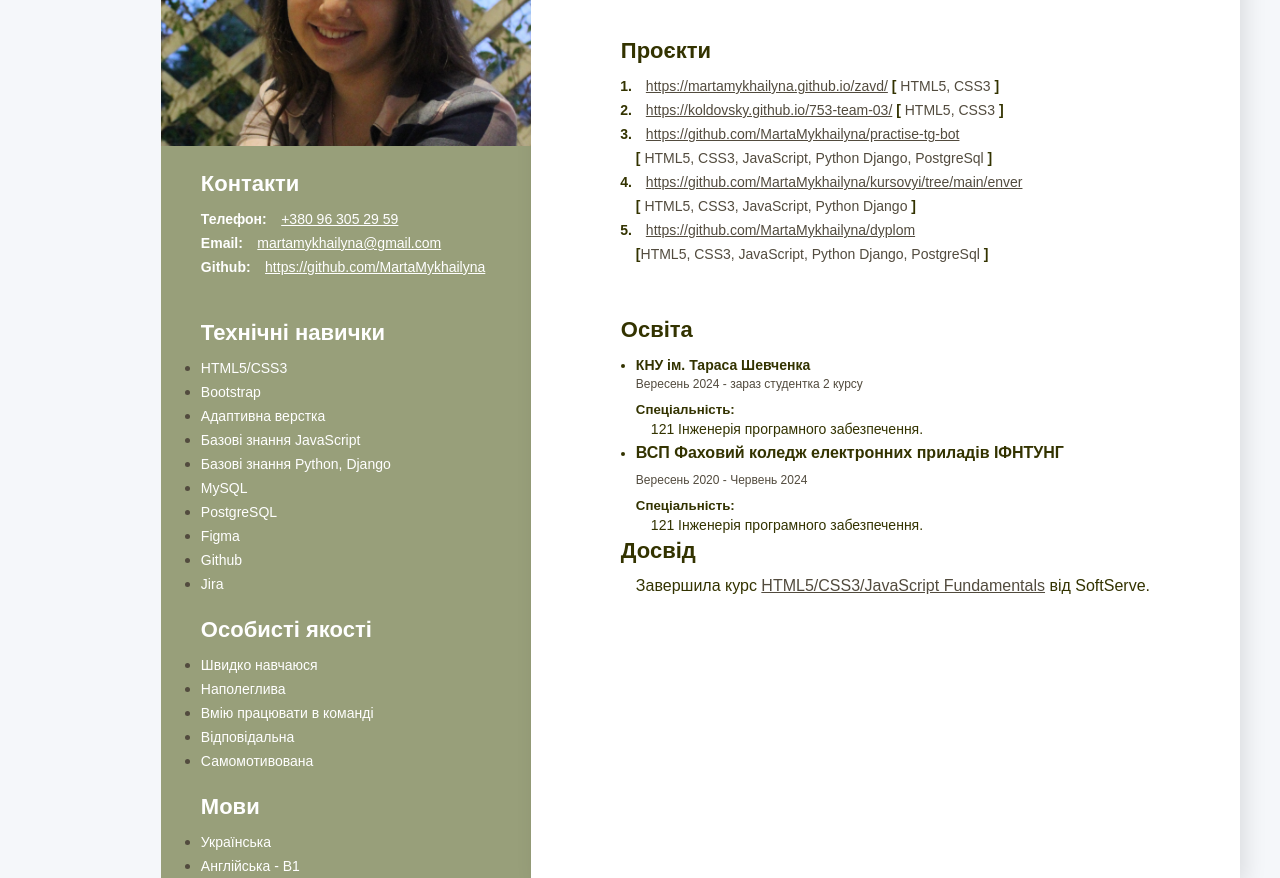
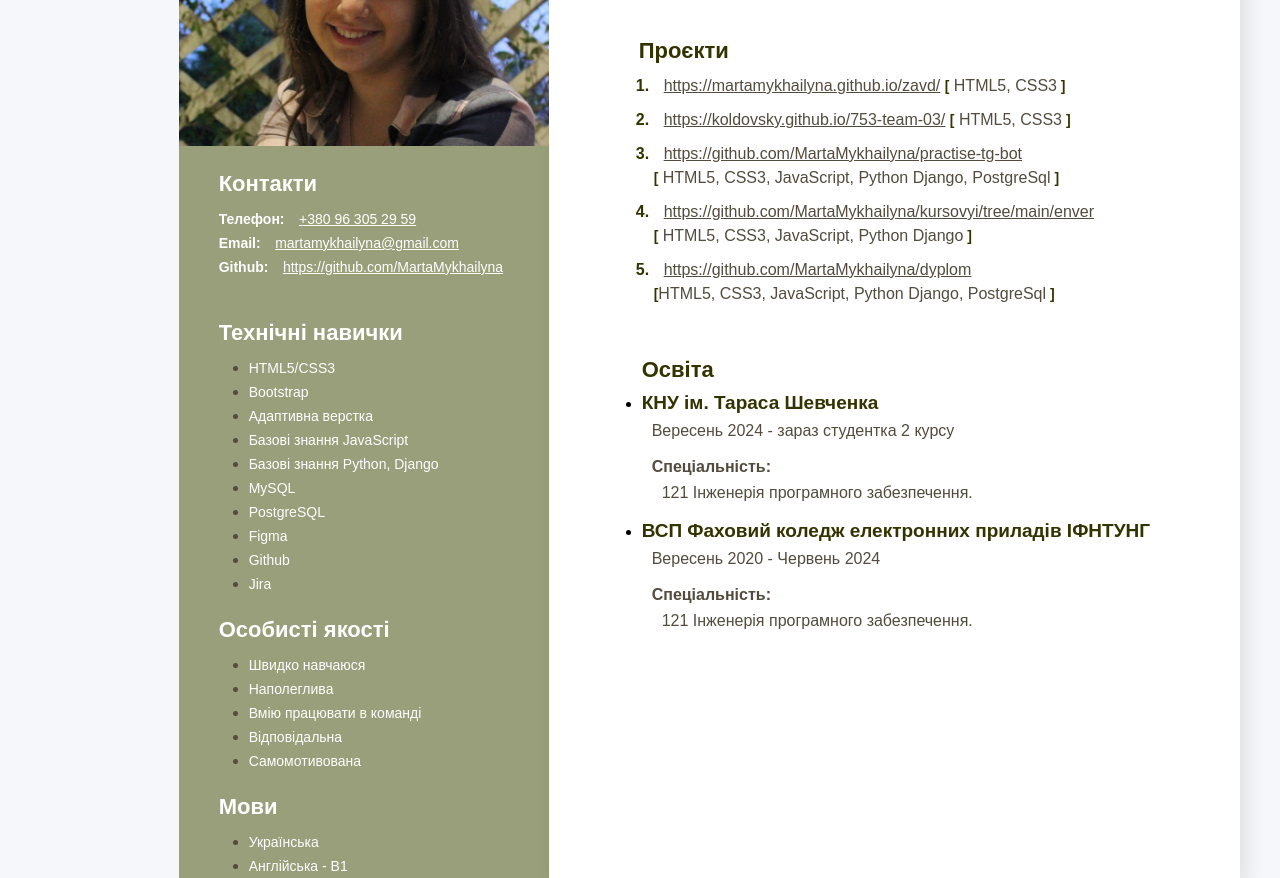
Before and after one commit to MartaMykhailyna/resume, a plain HTML site: page index.html in a window 1280 px wide. Shown: the part 214-1092 px from the top of the page. Drawn offline with Linux system fonts and the light colour scheme.

Commit message:
finished

```diff
--- a/css/style.css
+++ b/css/style.css
@@ -69,10 +69,14 @@ body {
     margin-left: 15px;
 }
 
+.project__item:not(:first-child) {
+    margin-top: 10px;
+}
+
 .project__item {
     font-style: normal;
     font-weight: 700;
-    font-size: 14px;
+    font-size: 16px;
     line-height: 24px;
     color: #333300;
 }
@@ -80,7 +84,7 @@ body {
 .project, .project-link {
     font-style: normal;
     font-weight: 400;
-    font-size: 14px;
+    font-size: 16px;
     line-height: 24px;
     color: #524B3E;
 }
@@ -100,28 +104,34 @@ body {
 
 .education {
     height: 115px;
-    width: 330px;
+    width: 100%;
     margin-top: 45px;
     margin-left: 3px;
 }
-
+.education__list *:not(h4, li){
+    padding-left:10px;
+}
 .education__position {
     font-style: normal;
     font-weight: 700;
-    font-size: 16px;
+    /* font-size: 16px; */
     line-height: 20px;
     color: #333300;
     margin-bottom: 10px;
 }
-
-
-.period {
+.education h4{
+    font-size: 19px;
+}
+.small-text{
     font-style: normal;
     font-weight: 400;
-    font-size: 12px;
-    line-height: 15px;
+    font-size: 16px;
+    line-height: 16px;
     color: #524B3E;
     margin-bottom: 10px;
+}
+.text-bold{
+    font-weight: 700;
 }
 
 .line {
@@ -132,25 +142,23 @@ body {
     color: #333300;
 }
 
-.main-content__list {
+ /* .main-content__list {
     padding: 0;
     margin-left: 15px;
     color: #333300;
+} */
+
+.main-content__list-item {
+    margin-bottom: 20px;
 }
 
-.main-content__list-item {
-    font-style: normal;
-    font-weight: 400;
-    font-size: 14px;
-    line-height: 24px;
-    color: #333300;
-}
+/*
 .experience__list-item a{
     font-style: normal;
     font-weight: 400;
     line-height: 24px;
     color: #524B3E;
-}
+} */
 
 /*sidebar styles*/
 
@@ -204,7 +212,9 @@ body {
 .tech-skills {
     margin-top: 15px;
 }
-
+.sidebar__list{
+    padding-left: 30px;
+}
 .sidebar__list-item {
     color: #524B3E;
 }
--- a/index.html
+++ b/index.html
@@ -62,16 +62,17 @@
             </ol>
         </section>
         <!--education-->
-        <section class="Education">
+        <section class="education">
             <h3 class="title">Освіта</h3>
             <!--Education1-->
             <div class="education__list-container">
                 <ul class="education__list main-content__list">
-                    <li class="education__list-item main-content__list-item"><h4 class="education-position"> КНУ ім. Тараса Шевченка</h4>
-                        <p class="period"> Вересень 2024 - зараз студентка 2 курсу </p></li>
-                    <h5 class="faculty">Спеціальність:</h5>
+                    <li class="education__list-item main-content__list-item">
+                        <h4 class="education__position"> КНУ ім. Тараса Шевченка</h4>
+                        <p class="period small-text"> Вересень 2024 - зараз студентка 2 курсу </p></li>
+                    <h5 class="faculty small-text text-bold">Спеціальність:</h5>
                     <div class="faculty__list-item main-content__list">
-                        <p style="list-style: none;" class="main-content__list-item">121 Інженерія програмного
+                        <p style="list-style: none;" class="main-content__list-item small-text">121 Інженерія програмного
                             забезпечення.
                         </p>
                     </div>
@@ -79,32 +80,31 @@
                 <ul class="education__list main-content__list">
                     <li class="education__list-item main-content__list-item">
                         <h4 class="education__position">ВСП Фаховий коледж електронних приладів ІФНТУНГ</h4>
-                        <p class="period"> Вересень 2020 - Червень 2024 </p>
+                        <p class="period small-text"> Вересень 2020 - Червень 2024 </p>
                     </li>
-                    <h5 class="faculty">Спеціальність:</h5>
+                    <h5 class="faculty small-text text-bold">Спеціальність:</h5>
                     <div class="faculty__list-item main-content__list">
-                        <p style="list-style: none;" class="main-content__list-item">121 Інженерія програмного
+                        <p style="list-style: none;" class="main-content__list-item small-text">121 Інженерія програмного
                             забезпечення.
                         </p>
                     </div>
                 </ul>
             </div>
         </section>
-        <section class="about_me">
+        <!-- <section class="about_me"> -->
             <!--skills-->
-            <h3 class="title">Досвід</h3>
-            <div>
-                <ul class="experience__list main-content__list">
-                    <li style="list-style: none;" class="experience__list-item">
-                        <p>Завершила курс
-                            <a class="experience__course-certificate-link" href="img/course-certificate.pdf" target="_blank">
-                                HTML5/CSS3/JavaScript Fundamentals</a>
-                            від SoftServe.</p>
-                    </li>
-                </ul>
-            </div>
-
-        </section>
+            <!-- <h3 class="title">Досвід</h3> -->
+            <!-- <div> -->
+                <!-- <ul class="experience__list main-content__list"> -->
+                    <!-- <li style="list-style: none;" class="experience__list-item"> -->
+                        <!-- <p>Завершила курс -->
+                            <!-- <a class="experience__course-certificate-link" href="img/course-certificate.pdf" target="_blank"> -->
+                                <!-- HTML5/CSS3/JavaScript Fundamentals</a> -->
+                            <!-- від SoftServe.</p> -->
+                    <!-- </li> -->
+                <!-- </ul> -->
+            <!-- </div> -->
+        <!-- </section> -->
     </div>
     <!--Sidebar-->
     <aside class="sidebar">
@@ -144,7 +144,7 @@
         <!--Soft Skills-->
         <section class="soft-skills">
             <h3 class="sidebar__title">Особисті якості</h3>
-            <ul class="sidebar-lists">
+            <ul class="sidebar__list">
                 <li class="sidebar__list-item"><span class="sidebar__list-item-text">Швидко навчаюся</span></li>
                 <li class="sidebar__list-item"><span class="sidebar__list-item-text">Наполеглива</span></li>
                 <li class="sidebar__list-item"><span class="sidebar__list-item-text">Вмію працювати в команді</span></li>
@@ -155,7 +155,7 @@
         <!--Languages-->
         <section class="soft-skills">
             <h3 class="sidebar__title">Мови</h3>
-            <ul class="sidebar-lists">
+            <ul class="sidebar__list">
                 <li class="sidebar__list-item"><span class="sidebar__list-item-text">Українська</span></li>
                 <li class="sidebar__list-item"><span class="sidebar__list-item-text">Англійська - B1</span></li>
             </ul>
```
